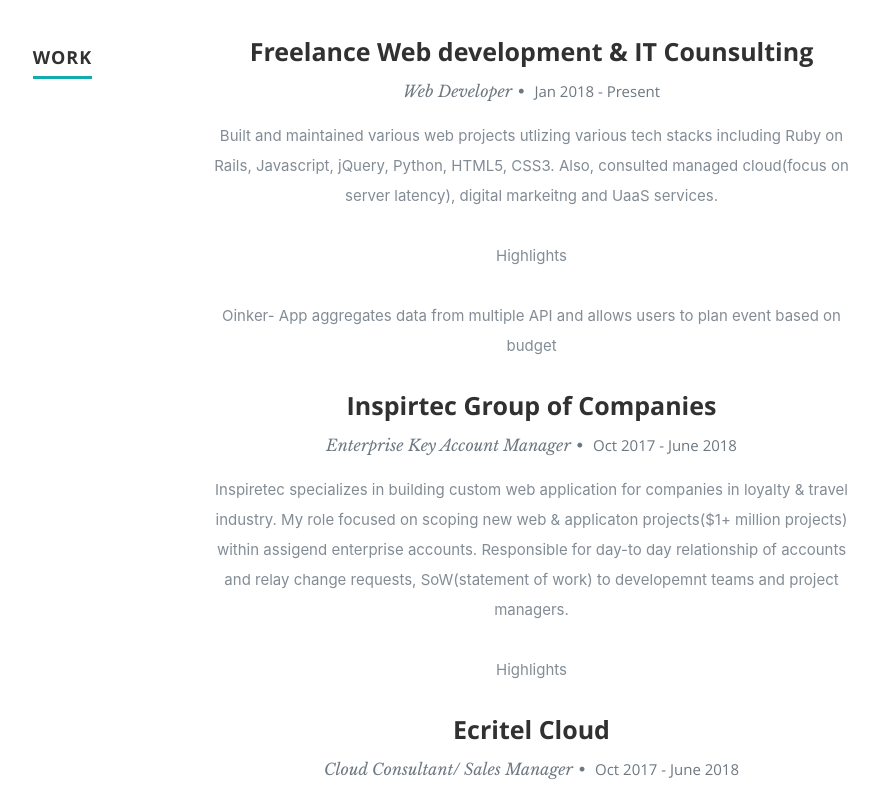
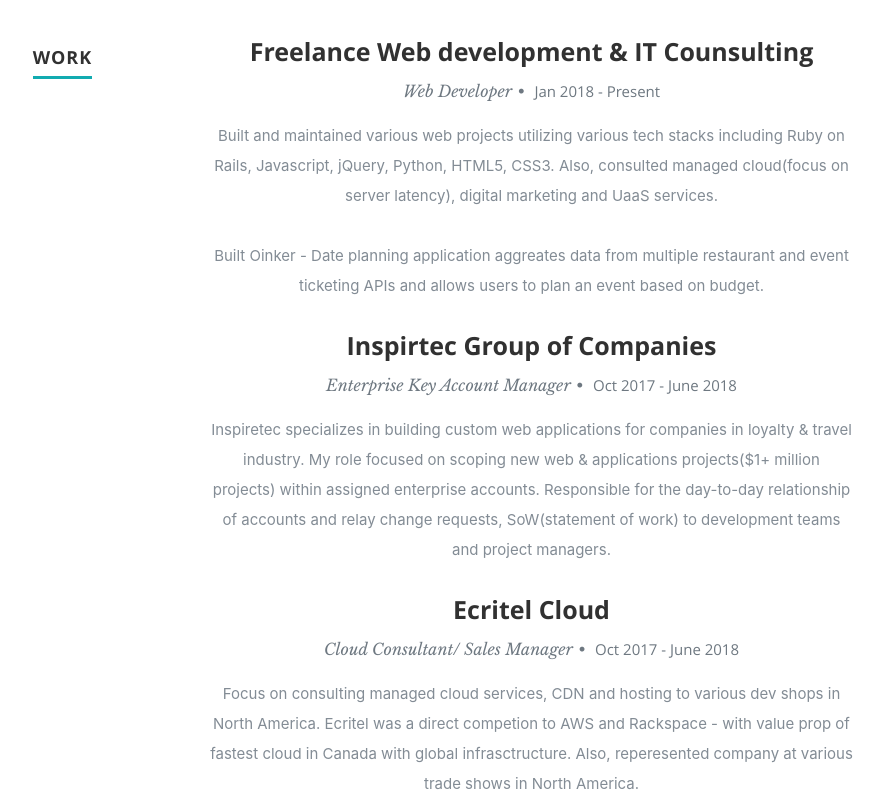
Before and after one commit to beewhoo/react-portfolio, a React (Create React App) app: page / in a window 1280 px wide. Shown: the part 1880-2680 px from the top of the page, without its empty margins (195-1079 px from the left). Built offline with nearby package versions, Linux system fonts and the light colour scheme.

Commit message:
added work resume

```diff
--- a/public/css/layout.css
+++ b/public/css/layout.css
@@ -304,6 +304,7 @@ ul#nav li a:active { background-color: transparent !important; }
    font: 15px/24px 'opensans-regular', sans-serif;
    margin-top: 6px;
 }
+
 
 /*----------------------------------------------*/
 /*	Skill Bars
--- a/public/resumeData.json
+++ b/public/resumeData.json
@@ -70,21 +70,22 @@
         "company":"Freelance Web development & IT Counsulting",
         "title":"Web Developer",
         "years":"Jan 2018 - Present",
-        "description":"Built and maintained various web projects utlizing various tech stacks including Ruby on Rails, Javascript, jQuery, Python, HTML5, CSS3. Also, consulted managed cloud(focus on server latency), digital markeitng and UaaS services.",
-        "description2": "Oinker- App aggregates data from multiple API and allows users to plan event based on budget"
+        "description":"Built and maintained various web projects utilizing various tech stacks including Ruby on Rails, Javascript, jQuery, Python, HTML5, CSS3. Also, consulted managed cloud(focus on server latency), digital marketing and UaaS services.",
+        "description2": "Built Oinker - Date planning application aggreates data from multiple restaurant and event ticketing APIs and allows users to plan an event based on budget."
       },
       {
         "company":"Inspirtec Group of Companies",
         "title":"Enterprise Key Account Manager",
         "years":"Oct 2017 - June 2018",
-        "description":"Inspiretec specializes in building custom web application for companies in loyalty & travel industry. My role focused on scoping new web & applicaton projects($1+ million projects) within assigend enterprise accounts. Responsible for day-to day relationship of accounts and relay change requests, SoW(statement of work) to developemnt teams and project managers."
+        "description":"Inspiretec specializes in building custom web applications for companies in loyalty & travel industry. My role focused on scoping new web & applications projects($1+ million projects) within assigned enterprise accounts. Responsible for the day-to-day relationship of accounts and relay change requests, SoW(statement of work) to development teams and project managers."
+
       },
       {
         "company":"Ecritel Cloud",
         "title":"Cloud Consultant/ Sales Manager",
         "years":"Oct 2017 - June 2018",
         "description":"Focus on consulting managed cloud services, CDN and hosting to various dev shops in North America. Ecritel was a direct competion to AWS and Rackspace - with value prop of fastest cloud in Canada with global infrasctructure. Also, reperesented company at various trade shows in North America."
-      }
+    }
 
     ],
     "skills":[
--- a/src/Components/Resume.js
+++ b/src/Components/Resume.js
@@ -14,7 +14,6 @@ class Resume extends Component {
         return <div key={work.company}><h3>{work.company}</h3>
             <p className="info">{work.title}<span>&bull;</span> <em className="date">{work.years}</em></p>
             <p>{work.description}</p>
-            <p>Highlights</p>
             <p>{work.description2}</p>
         </div>
       })
```
